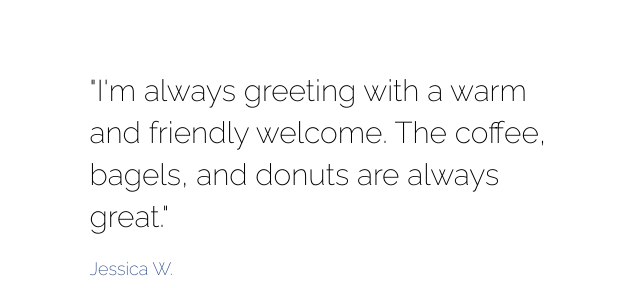
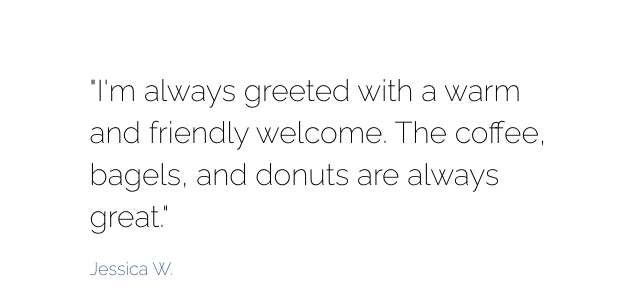
Before and after one commit to kennysexton/MammothCoffee, a plain HTML site: page index.html in a window 1280 px wide. Shown: the part 2063-2351 px from the top of the page, 320-960 px from the left. Drawn offline with Linux system fonts and the light colour scheme.

Commit message:
grammar updates

```diff
--- a/index.html
+++ b/index.html
@@ -46,7 +46,7 @@
 
     <div class="main-content">
         <div class="card">
-            <h2>"I'm always greeting with a warm and friendly welcome. The coffee, bagels, and donuts are always great."</h2>
+            <h2>"I'm always greeted with a warm and friendly welcome. The coffee, bagels, and donuts are always great."</h2>
             <a href="https://www.yelp.com/biz/mammoth-coffee-philadelphia"><h5>Jessica W.</h5></a>
         </div>
 
```
Also changed, not shown: specialties.html (+1 -1 lines).
